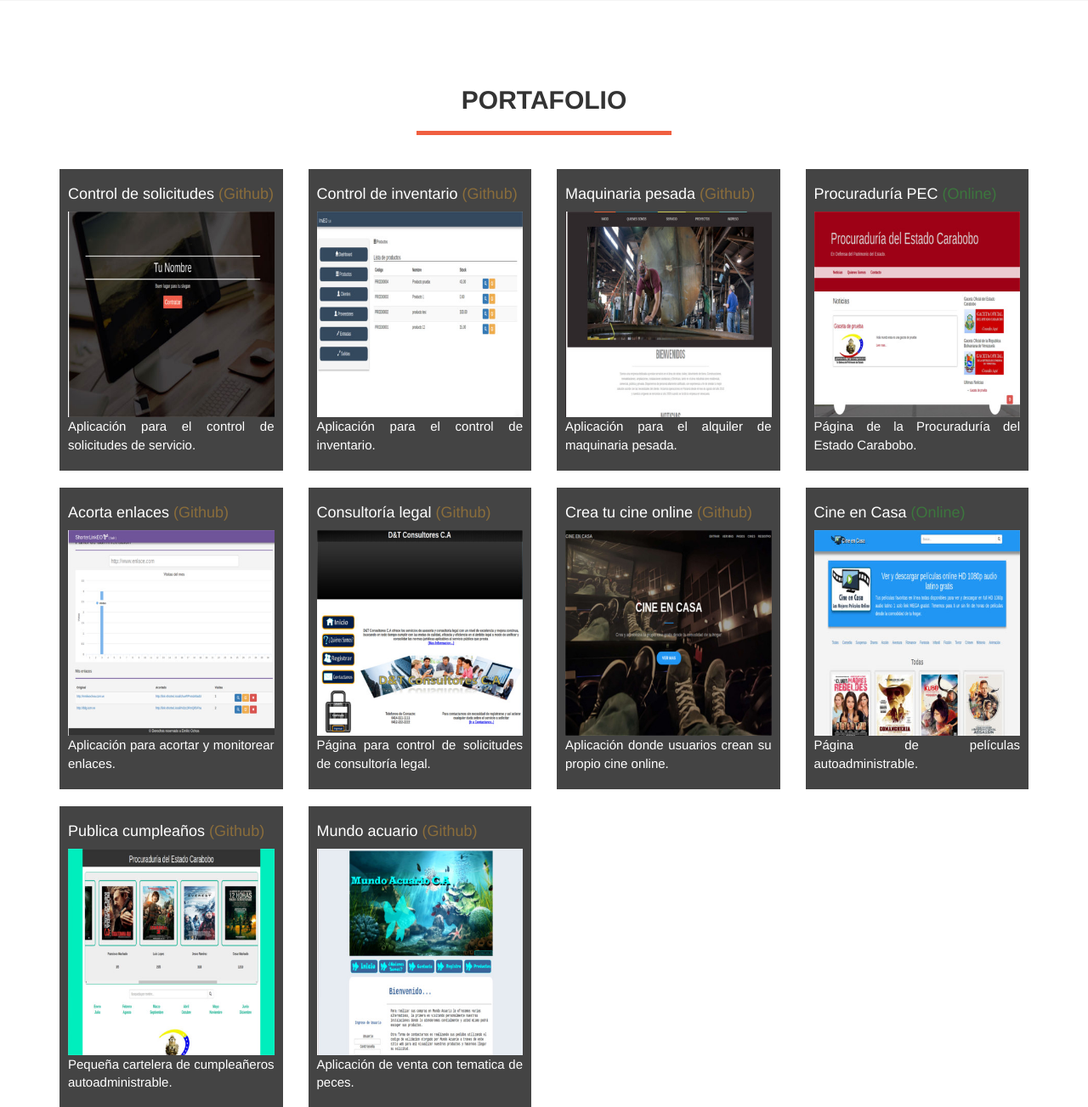
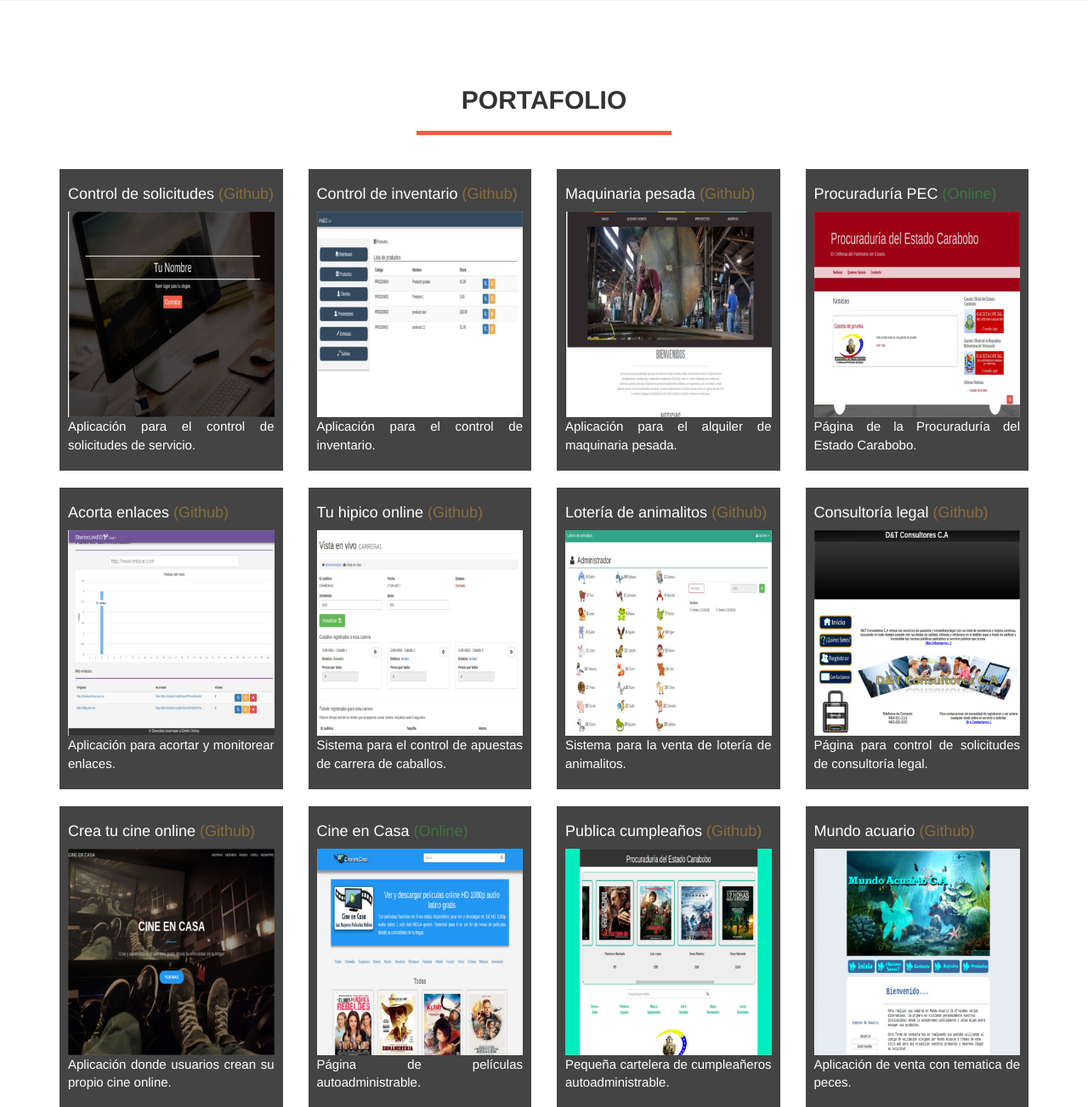
Before and after one commit to emilioaor/emilioaor.github.com, a PHP site: page /index.html in a window 1280 px wide. Shown: the part 2399-3702 px from the top of the page at 85% size. Run offline with PHP 8.4, Linux system fonts and the light colour scheme.

Commit message:
Adding portfolio items

```diff
--- a/index.html
+++ b/index.html
@@ -6,8 +6,10 @@
 	<title>Emilio Ochoa</title>
 	<link rel="stylesheet" href="css/bootstrap.min.css">
 	<link rel="stylesheet" href="css/styles.css">
+	<link rel="stylesheet" href="slider/css/style.css">
 </head>
 <body>
+
 
 	<div id="loading"></div>
 
@@ -36,6 +38,10 @@
 
 	<section id="top">
 
+		<div class="slider">
+			<div id="fade"></div>
+			<ul>
+				<li id="slider-text">
 					<div class="container">
 						<h1 class="main-title text-center">Soy Emilio Ochoa bienvenido a mi portafolio!</h1>
 						<hr class="hr">
@@ -44,6 +50,14 @@
 						<div class="text-center">
 							<button type="button" onclick="goTo('#information')" class="btn-primary-giant">Ver mas</button>
 						</div>
+					</div>
+				</li>
+				<li id="slider-item1"></li>
+				<li id="slider-item2"></li>
+				<li id="slider-item3"></li>
+				<li id="slider-item4"></li>
+			</ul>
+
 		</div>
 
 	</section>
@@ -70,7 +84,7 @@
 						<li><strong>Lugar de nacimiento: </strong>Valencia</li>
 						<li><strong>Nacionalidad: </strong>Venezolano</li>
 						<li><strong>Estado civil: </strong>Soltero</li>
-						<li><strong>Edad: </strong>24 años</li>
+						<li><strong>Edad: </strong>25 años</li>
 					</ul>
 				</div>
 
@@ -251,7 +265,7 @@
 			<h2 class="secondary-title text-center">Portafolio</h2>
 			<hr class="hr">
 
-			<div class="row">
+			<div class="row port-row">
 
 				<!-- Porfolio item -->
 				<div class="col-xs-6 col-md-3">
@@ -324,6 +338,32 @@
 
 				<!-- Porfolio item -->
 				<div class="col-xs-6 col-md-3">
+					<a href="https://github.com/emilioaor/tu-hipico-online" target="_blank">
+						<div class="portfolio-item">
+							<h4>Tu hipico online <span class="text-warning">(Github)</span></h4>
+							<img src="img/portfolio/hipico.jpg" class="img-responsive" alt="Acortador de enlaces" title="Acortador de enlaces">
+							<p class="text-justify">
+								Sistema para el control de apuestas de carrera de caballos.
+							</p>
+						</div>
+					</a>
+				</div>
+
+				<!-- Porfolio item -->
+				<div class="col-xs-6 col-md-3 clear-991">
+					<a href="https://github.com/emilioaor/loteria-de-animalitos" target="_blank">
+						<div class="portfolio-item">
+							<h4>Lotería de animalitos <span class="text-warning">(Github)</span></h4>
+							<img src="img/portfolio/animalito.jpg" class="img-responsive" alt="Acortador de enlaces" title="Acortador de enlaces">
+							<p class="text-justify">
+								Sistema para la venta de lotería de animalitos.
+							</p>
+						</div>
+					</a>
+				</div>
+
+				<!-- Porfolio item -->
+				<div class="col-xs-6 col-md-3">
 					<a href="https://github.com/emilioaor/consultoria-legal" target="_blank">
 						<div class="portfolio-item">
 							<h4>Consultoría legal <span class="text-warning">(Github)</span></h4>
@@ -335,8 +375,12 @@
 					</a>
 				</div>
 
+			</div>
+
+			<div class="row">
+
 				<!-- Porfolio item -->
-				<div class="col-xs-6 col-md-3 clear-991">
+				<div class="col-xs-6 col-md-3">
 					<a href="https://github.com/emilioaor/crea-tu-cine" target="_blank">
 						<div class="portfolio-item">
 							<h4>Crea tu cine online <span class="text-warning">(Github)</span></h4>
@@ -361,12 +405,8 @@
 					</a>
 				</div>
 
-			</div>
-
-			<div class="row">
-
 				<!-- Porfolio item -->
-				<div class="col-xs-6 col-md-3">
+				<div class="col-xs-6 col-md-3 clear-991">
 					<a href="https://github.com/emilioaor/laravel-lista-de-cumpleaneros" target="_blank">
 						<div class="portfolio-item">
 							<h4>Publica cumpleaños <span class="text-warning">(Github)</span></h4>
@@ -452,5 +492,6 @@
 	<script src="js/jquery.js"></script>
 	<script src="js/bootstrap.min.js"></script>
 	<script src="js/main.js"></script>
+	<script src="slider/js/main.js"></script>
 </body>
 </html>
--- a/slider/js/main.js
+++ b/slider/js/main.js
@@ -3,7 +3,7 @@ var timeToInvisible = 400;
 var timeToVisible = 800;
 
 function initSlider() {
-	window.setInterval(changeImage, 10000);
+	window.setInterval(changeImage, 5000);
 }
 
 function changeImage() {
```
Also changed, not shown: index.php (+34 -8 lines), img/portfolio/animalito.jpg (added), img/portfolio/hipico.jpg (added). Lines whose indentation alone changed are shown as unchanged.
